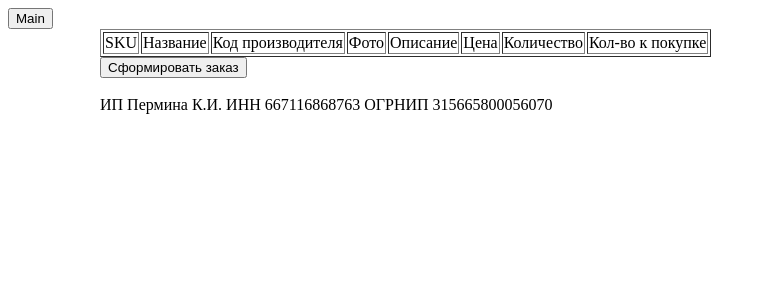
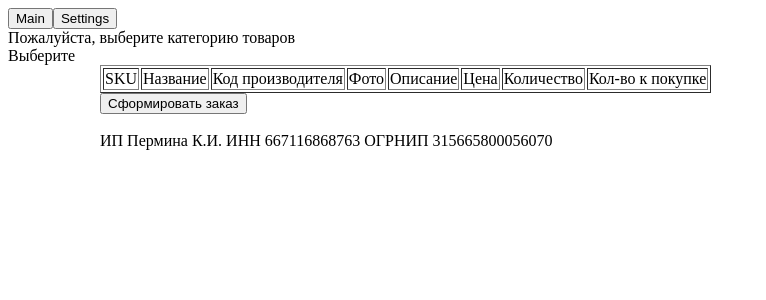
Before and after one commit to Areso/eShowcase, a PHP site: page / in a window 1280 px wide. Shown: the top 300 px of the page, without its empty margins (0-766 px from the left). Run offline with PHP 8.4, Linux system fonts and the light colour scheme; data that the repository does not hold is empty.

Commit message:
finnaly works!

```diff
--- a/index.php
+++ b/index.php
@@ -115,6 +115,7 @@
 echo "</head>";
 echo "<script src='order.js'></script>";
 echo "<body>";
+
 //echo "<div id='logo'>logotype.png</div>";
 //echo "<div id='myheader'>eShop</div>";
 //echo "<div id='menu' class='menu'>menu";
@@ -124,13 +125,14 @@
 //echo "</div>";
 
 echo "<div class='tab'>";
-
-echo "<button id='tabCity'  class='tablinks' onclick=\"openTab(event,\"Main\")\">Main   </button>";
-//onclick='openTab(event,'Explore')'
+echo "<button id='tabCity'     class='tablinks' onclick=\"opentab(event, 'Main')\"      >Main    </button>";
+echo "<button id='tabSettings' class='tablinks' onclick=\"openTab(event, 'Settings')\"  >Settings</button>";
 echo "</div>";
 echo "<div id='Main' class='tabcontent'>";
+echo "Пожалуйста, выберите категорию товаров";
 echo "</div>";
-echo "<div id='Explore' class='tabcontent'>";
+echo "<div id='Settings' class='tabcontent'>";
+echo "Выберите";
 echo "</div>";
 echo "<div class='goods'>";
 echo "<table border='1'>";
--- a/order.js
+++ b/order.js
@@ -50,6 +50,11 @@
 		evt.currentTarget.className += " active";
 		console.log("opentab");
 }
-//var el = document.getElementById("tabCity");
-//el.addEventListener("onclick", 'openTab(event,'Main')' , false);
-//document.getElementById("tabCity").click();
+function bodyOnloadHandler() {
+    console.log("body onload");
+    document.getElementById("tabCity").click();
+}
+
+document.onload = function(e) {
+    console.log("window loaded");
+};
```
